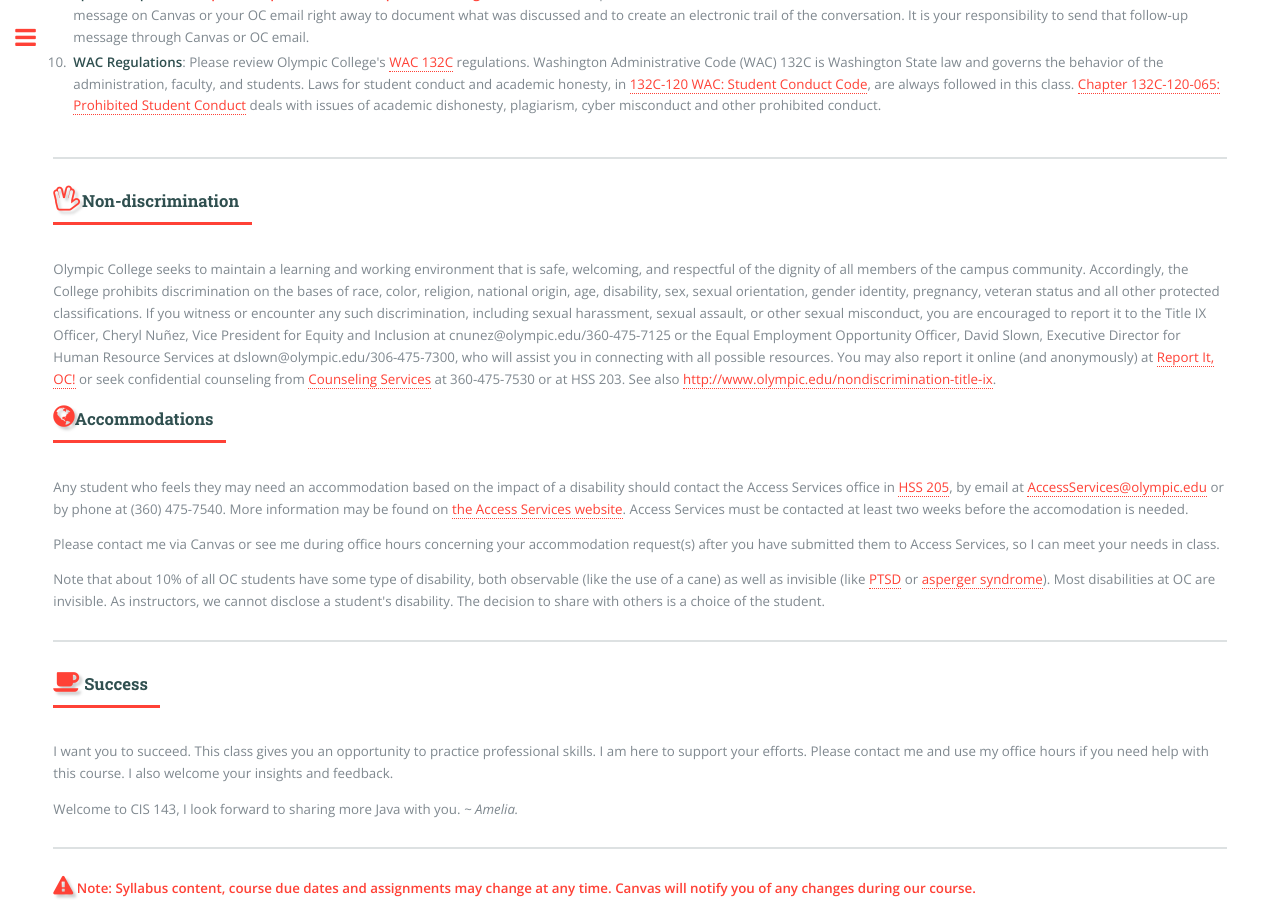
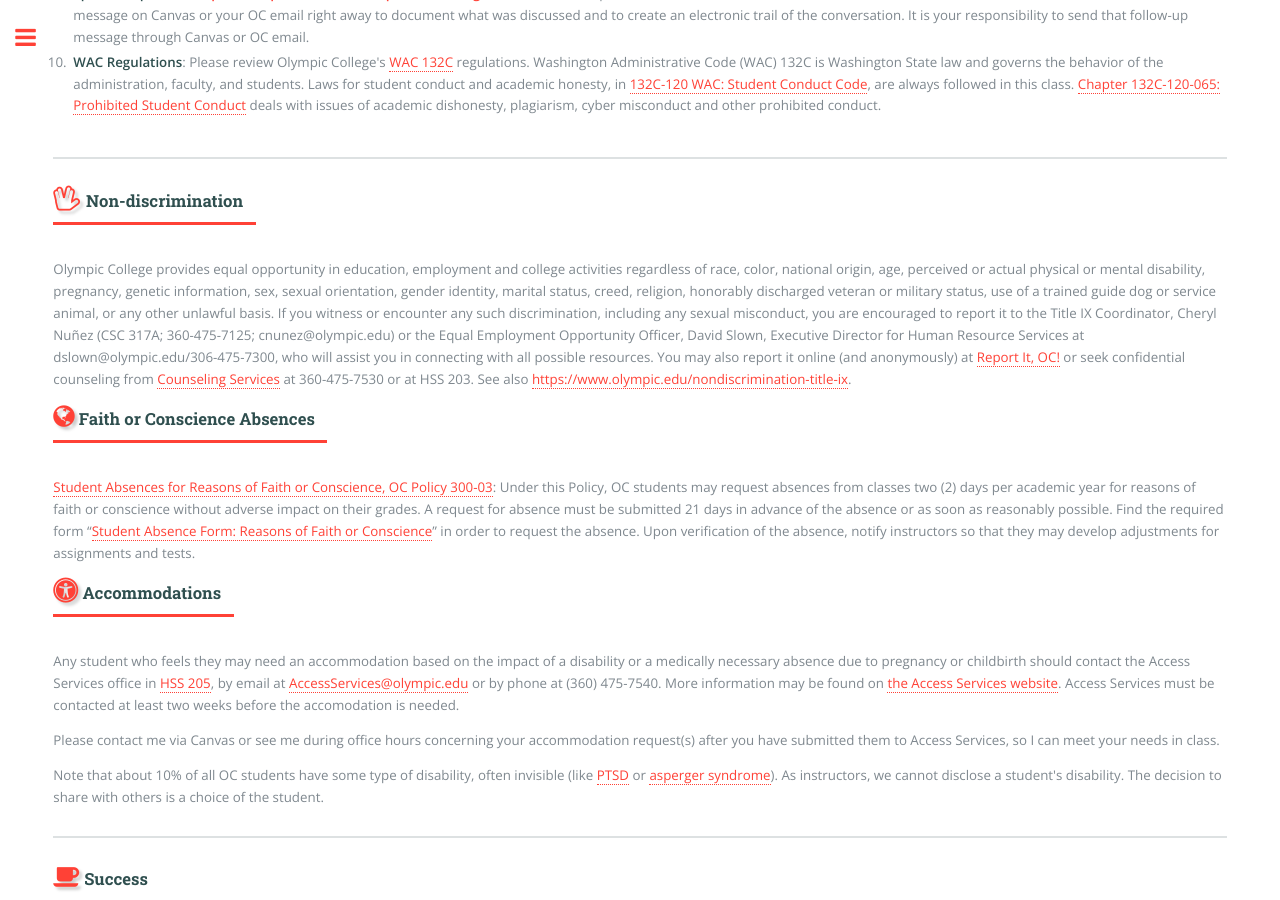
Before and after one commit to argoc/syllabub, a Jekyll site: the page CIS143.html, which Jekyll copies as it is, in a window 1280 px wide and 900 px high, scrolled down 7571 px. Built offline with Jekyll 4.4.1, drawn with Linux system fonts in a browser that asks for light colours; some of the changed text lies outside the part shown.

Commit message:
fix missing items

```diff
--- a/CIS143.html
+++ b/CIS143.html
@@ -415,7 +415,7 @@
                                 <p>All requirements must be met for your submission to be accepted for grading. Follow the directions provided in the assignment box to ensure all naming conventions, files requested, information requested, and formats requested are provided. </p>
                                 <p>For this course, you are given 2 "Late Tickets" for your use. A late ticket lets you turn a lab in up to 5 school days late with no penalty. You must notify the instructors by the due date of the assignment if you plan to use a late ticket for the assignment. The availability date for the assignment will be extended by 5 days per late ticket. When you have used all of your late tickets, no more late work will be accepted.</p>
                                 <p><strong>Late Tickets can not be used for Discussions or exams since they are time sensitive. </strong></p>
-                                <p>I recommend that you hold on to your Late Tickets as long as possible for real emergencies, as additional late tickets will not be provided. The last day to post late work is the last date of regular classes, June 8, 2018. This class has 3 late tickets, use them wisely!</p>
+                                <p>I recommend that you hold on to your Late Tickets as long as possible for real emergencies, as additional late tickets will not be provided. The last day to post late work is the last date of regular classes, June 8, 2018. This class has 2 late tickets, use them wisely!</p>
                                 <p>It will be at the discretion of the instructor as to when the late submission will be graded. </p>
                                 <p>If you have a <strong>one time event</strong> that is a serious illness or accident, or emergency service or active duty for you, your parent, your spouse, or your child, the late policy may be waived. You must make your request through Canvas at least one full day before the assignment is due for a late policy waiver or have verifiable proof of your inability to make the request by that time. Vacations, colds, or other discretionary activities will not be accepted. On-going or pre-existing situations can not be used for reasons for late work as they were known constraints at the start of the course. </p>
                                 <p>A late waiver is a one-time, one-assignment event, and any excused late work will not transfer to additional assignments. You will need to catch up with the course schedule and continue on time. If for some reason you cannot catch up, you can contact Registration &amp; Records to withdraw; it is not sufficient to tell me that you are withdrawing. </p>
@@ -443,15 +443,21 @@
                 <section>
                     <div class="content">
                         <header class="major">
-                            <h3 class="h" id="accomodations"><i class="fa fa-hand-spock-o"></i>Non-discrimination</h3></header>
-                        <p> Olympic College seeks to maintain a learning and working environment that is safe, welcoming, and respectful of the dignity of all members of the campus community. Accordingly, the College prohibits discrimination on the bases of race, color, religion, national origin, age, disability, sex, sexual orientation, gender identity, pregnancy, veteran status and all other protected classifications. If you witness or encounter any such discrimination, including sexual harassment, sexual assault, or other sexual misconduct, you are encouraged to report it to the Title IX Officer, Cheryl Nuñez, Vice President for Equity and Inclusion at cnunez@olympic.edu/360-475-7125 or the Equal Employment Opportunity Officer, David Slown, Executive Director for Human Resource Services at dslown@olympic.edu/306-475-7300, who will assist you in connecting with all possible resources. You may also report it online (and anonymously) at <a href="https://publicdocs.maxient.com/incidentreport.php?OlympicCollege">Report It, OC!</a> or seek confidential counseling from <a href="http://www.olympic.edu/current-students/advising/counseling-services">Counseling Services</a> at 360-475-7530 or at HSS 203. See also <a href="http://www.olympic.edu/nondiscrimination-title-ix">http://www.olympic.edu/nondiscrimination-title-ix</a>. </p>
+                            <h3 class="h" id="accomodations"><i class="fa fa-hand-spock-o"></i> Non-discrimination</h3></header>
+                        <p>Olympic College provides equal opportunity in education, employment and college activities regardless of race, color, national origin, age, perceived or actual physical or mental disability, pregnancy, genetic information, sex, sexual orientation, gender identity, marital status, creed, religion, honorably discharged veteran or military status, use of a trained guide dog or service animal, or any other unlawful basis. If you witness or encounter any such discrimination, including any sexual misconduct, you are encouraged to report it to the Title IX Coordinator, Cheryl Nuñez (CSC 317A; 360-475-7125; cnunez@olympic.edu) or the Equal Employment Opportunity Officer, David Slown, Executive Director for Human Resource Services at dslown@olympic.edu/306-475-7300, who will assist you in connecting with all possible resources. You may also report it online (and anonymously) at <a href="https://publicdocs.maxient.com/incidentreport.php?OlympicCollege" target="_blank">Report It, OC!</a> or seek confidential counseling from <a href="https://www.olympic.edu/current-students/counseling-services" target="_blank">Counseling Services</a> at 360-475-7530 or at HSS 203. See also <a href="https://www.olympic.edu/nondiscrimination-title-ix" target="_blank">https://www.olympic.edu/nondiscrimination-title-ix</a>. </p>
                     </div>
                     <div class="content">
                         <header class="major">
-                            <h3 class="h"><i class="fa fa-globe"></i>Accommodations</h3></header>
-                        <p>Any student who feels they may need an accommodation based on the impact of a disability should contact the Access Services office in <a href="http://apps.olympic.edu/CampusMap/?b=HSS" target="_blank">HSS 205</a>, by email at <a href="mailto:AccessServices@olympic.edu">AccessServices@olympic.edu</a> or by phone at (360) 475-7540. More information may be found on <a href="http://www.olympic.edu/AccessServices" target="_blank">the Access Services website</a>. Access Services must be contacted at least two weeks before the accomodation is needed.</p>
+                            <h3 class="h"><i class="fa fa-globe"></i>&nbsp;Faith or Conscience Absences</h3></header>
+                            <p>
+                              <a href="https://www.olympic.edu/sites/default/files/files/300-03_Student%20Absences%20For%20Reasons%20of%20Faith%20or%20Conscience.pdf"  target="_blank">Student Absences for Reasons of Faith or Conscience, OC Policy 300-03</a>:  Under this Policy, OC students may request absences from classes two (2) days per academic year for reasons of faith or conscience without adverse impact on their grades. A request for absence must be submitted 21 days in advance of the absence or as soon as reasonably possible. Find the required form “<a href="https://apps.olympic.edu/AbsenceRequest/"  target="_blank">Student Absence Form: Reasons of Faith or Conscience</a>” in order to request the absence.  Upon verification of the absence, notify instructors so that they may develop adjustments for assignments and tests.</p>
+                    </div>
+                    <div class="content">
+                        <header class="major">
+                            <h3 class="h"><i class="fa fa-universal-access"></i> Accommodations</h3></header>
+                        <p>Any student who feels they may need an accommodation based on the impact of a disability or a medically necessary absence due to pregnancy or childbirth should contact the Access Services office in <a href="https://apps.olympic.edu/CampusMap/?b=HSS" target="_blank">HSS 205</a>, by email at <a href="mailto:AccessServices@olympic.edu">AccessServices@olympic.edu</a> or by phone at (360) 475-7540. More information may be found on <a href="https://www.olympic.edu/AccessServices" target="_blank">the Access Services website</a>. Access Services must be contacted at least two weeks before the accomodation is needed.</p>
                         <p> Please contact me via Canvas or see me during office hours concerning your accommodation request(s) after you have submitted them to Access Services, so I can meet your needs in class. </p>
-                        <p> Note that about 10% of all OC students have some type of disability, both observable (like the use of a cane) as well as invisible (like <a href="http://en.wikipedia.org/wiki/Posttraumatic_stress_disorder" target="_blank">PTSD</a> or <a href="http://en.wikipedia.org/wiki/Asperger_syndrome" target="_blank">asperger syndrome</a>). Most disabilities at OC are invisible. As instructors, we cannot disclose a student's disability. The decision to share with others is a choice of the student. </p>
+                        <p> Note that about 10% of all OC students have some type of disability, often invisible (like <a href="https://en.wikipedia.org/wiki/Posttraumatic_stress_disorder" target="_blank">PTSD</a> or <a href="https://en.wikipedia.org/wiki/Asperger_syndrome" target="_blank">asperger syndrome</a>). As instructors, we cannot disclose a student's disability. The decision to share with others is a choice of the student. </p>
                     </div>
                 </section>
                 <!-- Section -->
```
